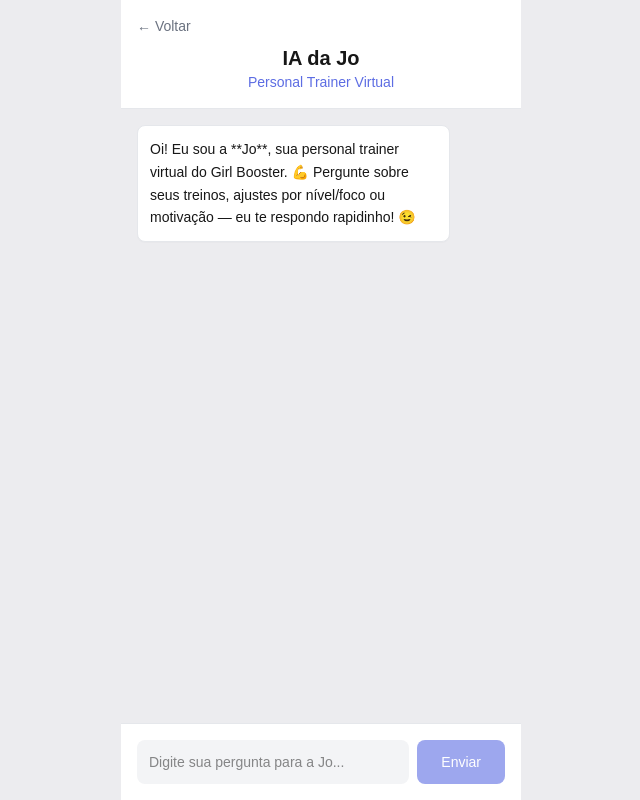
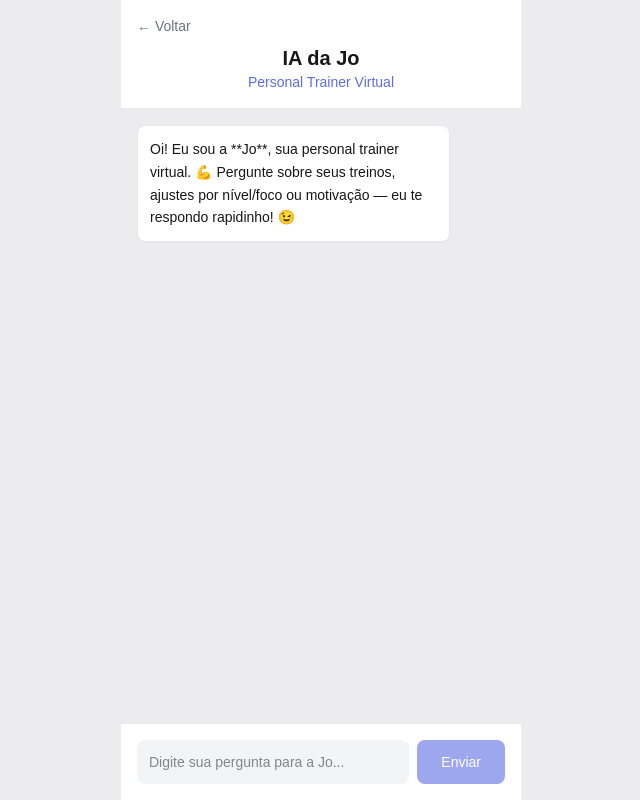
Before and after one commit to jsminemra/bailandocomjo, a Next.js app: page /carol-chat in a window 1280 px wide. Shown: the whole page, without its empty margins (319-959 px from the left). Built offline with nearby package versions, Linux system fonts and the light colour scheme.

Commit message:
fixando nome da aba

```diff
--- a/app/carol-chat/page.tsx
+++ b/app/carol-chat/page.tsx
@@ -22,7 +22,7 @@ export default function JoChat() {
     {
       id: '1',
       text:
-        'Oi! Eu sou a **Jo**, sua personal trainer virtual do Girl Booster. 💪 ' +
+        'Oi! Eu sou a **Jo**, sua personal trainer virtual. 💪 ' +
         'Pergunte sobre seus treinos, ajustes por nível/foco ou motivação — ' +
         'eu te respondo rapidinho! 😉',
       isUser: false,
--- a/app/layout.tsx
+++ b/app/layout.tsx
@@ -13,8 +13,8 @@ const geistMono = Geist_Mono({
 });
 
 export const metadata: Metadata = {
-  title: "Girl Booster",
-  description: "Seu app de treinos personalizado",
+  title: "Bailando con Jo",
+  description: "Seu app de treinos personalizados",
 };
 
 export default function RootLayout({
--- a/components/DashboardClient.tsx
+++ b/components/DashboardClient.tsx
@@ -42,7 +42,7 @@ export default function DashboardClient({ nome, email }: DashboardClientProps) {
               <div className="w-full aspect-[933/621] bg-gradient-to-r from-purple-600 via-pink-500 to-orange-400 rounded-[12px] flex items-center justify-center relative">
                 <div className="absolute inset-0 bg-black/20 rounded-[12px]"></div>
                 <div className="text-center text-white z-10">
-                  <div className="text-sm font-bold mb-2">GIRL BOOSTER</div>
+                  <div className="text-sm font-bold mb-2">BAILANDO CON JO</div>
                   <div className="text-xl font-bold mb-2">CLIQUE AQUI</div>
                   <div className="text-xl font-bold mb-1">PARA ACESSAR</div>
                   <div className="text-xl font-bold text-pink-200">SEU TREINO</div>
```
